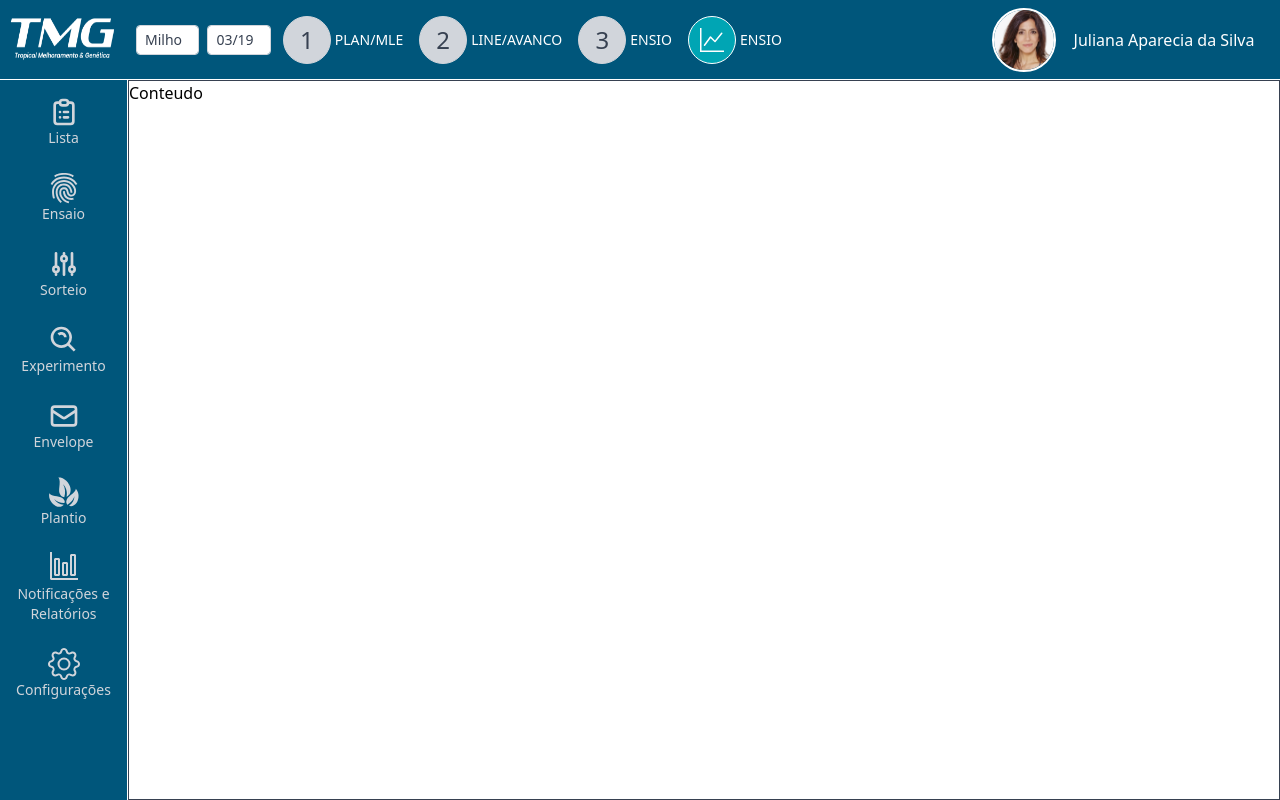
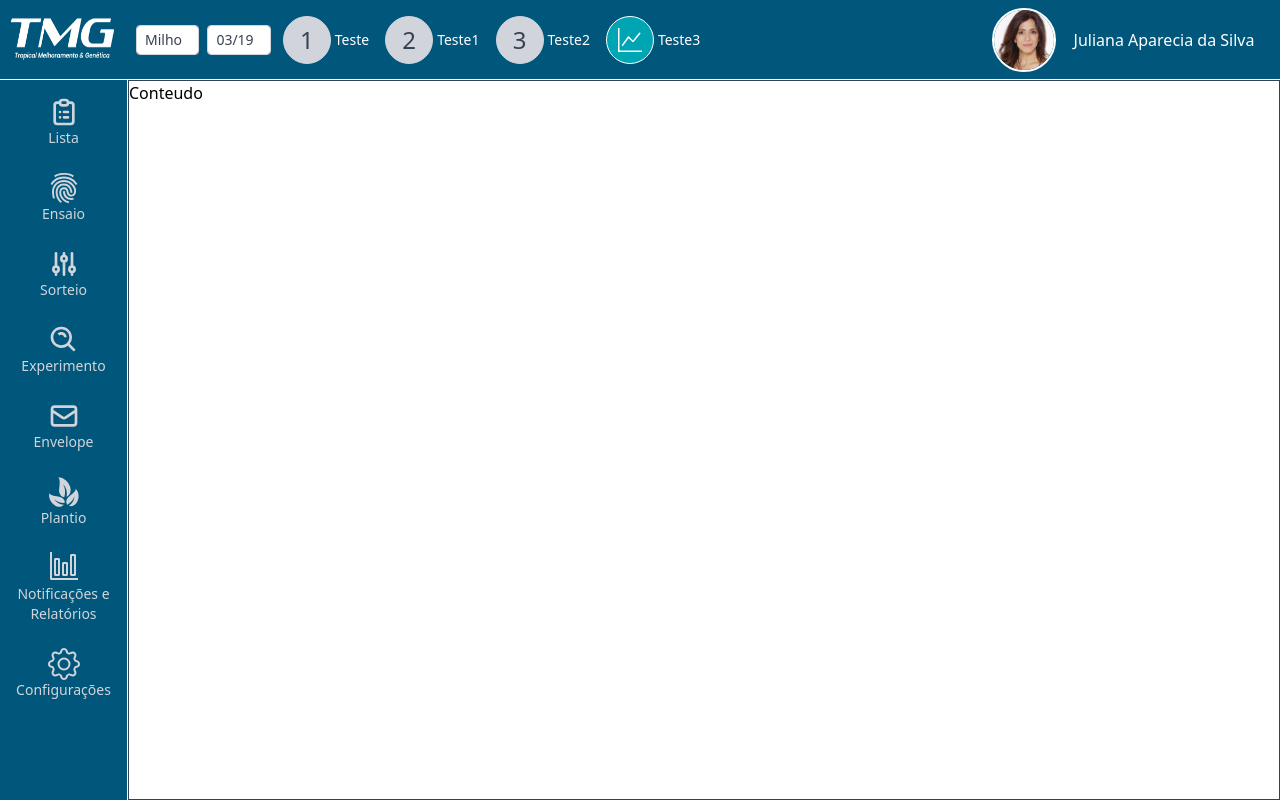
Before and after one commit to rectopul/agroforce, a Next.js app: page /dashboard in a window 1280 px wide. Built offline with nearby package versions, Linux system fonts and the light colour scheme; a web font is replaced by a local one.

Commit message:
fix#Refatoraçao dos componentes Header

```diff
--- a/src/components/MainHeader/index.tsx
+++ b/src/components/MainHeader/index.tsx
@@ -1,4 +1,4 @@
-import { ReactNode, useEffect, useState } from 'react';
+import { ReactNode } from 'react';
 import { FaRegUser } from 'react-icons/fa';
 
 import { Select } from '../Select';
@@ -6,18 +6,13 @@ import { ModelHeader } from './ModelHeader';
 
 interface IMainHeaderProps {
   children: never[] | ReactNode;
+  name: string;
   avatar: string | ReactNode;
 }
 
-export function MainHeader({ children, avatar }: IMainHeaderProps) {
-  const [model, setModel] = useState<boolean>(false);
-
+export function MainHeader({ children, name, avatar }: IMainHeaderProps) {
   const plantas = [ "Milho", "Algodão", "Sojá" ];
   const safras = [ "03/19", "04/20", "03/21" ];
-
-  avatar = '/images/person.jpg';
-
-  // console.log(openModel);
 
   return (
     <header className="h-20 w-screen
@@ -51,7 +46,7 @@ export function MainHeader({ children, avatar }: IMainHeaderProps) {
             avatar = <FaRegUser className='w-44 text-white' />
           ) : (
             <ModelHeader
-              name='Juliana Aparecia da Silva'
+              name={name}
               imagem={String(avatar)}
             />
           )
--- a/src/pages/dashboard.tsx
+++ b/src/pages/dashboard.tsx
@@ -3,40 +3,43 @@ import { Aside } from "../components/Aside";
 import Head from "next/head";
 
 import { MainHeader } from "../components/MainHeader";
-import { TabHeader } from "../components/TabHeader";
+import { TabHeader } from "../components/MainHeader/TabHeader";
 import { Content } from "../components/Content";
-import { Model } from "../components/MainHeader/Model";
 
 export default function Dashboard() {
+  function handleTabsHeader() {
+    const tabs = [
+      { title: 'Teste', value: '1', active: (() => false)  },
+      { title: 'Teste1', value: '2', active: (() => false)  },
+      { title: 'Teste2', value: '3', active: (() => false)  },
+      { title: 'Teste3', value: <BsGraphUp />, active: (() => true)  },
+    ];
+
+    return tabs;
+  }
+
   return (
     <>
       <Head>
         <title>Dashboard</title>
       </Head>
-      <MainHeader>
-        <TabHeader
-          value="1"
-          active={() => false}
-          title="PLAN/MLE"
-        />
+      <MainHeader
+        name="Juliana Aparecia da Silva"
+        avatar="/images/person.jpg"
+      >
+        {
+          handleTabsHeader().map((tab) => {
+            return (
+              <TabHeader
+                key={tab.title}
+                title={tab.title}
+                value={tab.value}
+                active={tab.active}
+              />
+            )
+          })
+        }
 
-        <TabHeader
-          value="2"
-          active={() => false}
-          title="LINE/AVANCO"
-        />
-
-        <TabHeader
-          value="3"
-          active={() => false}
-          title="ENSIO"
-        />
-
-        <TabHeader
-          value={<BsGraphUp />}
-          active={() => true}
-          title="ENSIO"
-        />
       </MainHeader>
 
       <div className='flex flex-row'>
```
Also changed, not shown: src/components/MainHeader/TabHeader/index.tsx (renamed from src/components/TabHeader/index.tsx).
